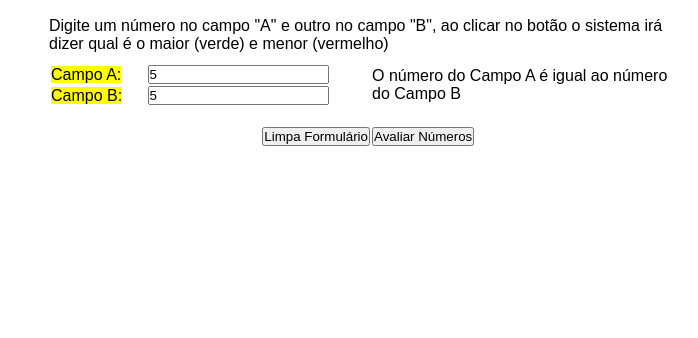
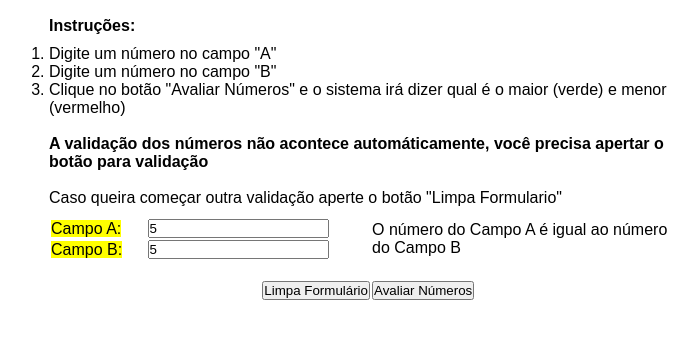
Before and after one commit to jcosilva/curso_ebac_frontend, a plain HTML site: page index.html in a window 1280 px wide. Both pictures are taken after typing "5", "5" into the empty fields and a click on the button "Avaliar Números". Shown: the part 120-458 px from the top of the page, without its empty margins (271-969 px from the left). Drawn offline with Linux system fonts and the light colour scheme.

Commit message:
Correções indicadas pelo professor adicionadas ao código.

```diff
--- a/index.html
+++ b/index.html
@@ -9,7 +9,14 @@
     <body>
         <div class="container">
             <h1>Validação de Números com JavaScript</h1>
-            <p>Digite um número no campo "A" e outro no campo "B", ao clicar no botão o sistema irá dizer qual é o maior (verde) e menor (vermelho)</p>
+            <p><b>Instruções:</b>
+                <ol>
+                    <li>Digite um número no campo "A"</li>
+                    <li>Digite um número no campo "B"</li>
+                    <li>Clique no botão "Avaliar Números" e o sistema irá dizer qual é o maior (verde) e menor (vermelho)</li>
+                </ol><br>
+            <b>A validação dos números não acontece automáticamente, você precisa apertar o botão para validação</b><br><br>
+            Caso queira começar outra validação aperte o botão "Limpa Formulario"</p>
             <form id="form_numeros">
                 <table>
                     <tr>
--- a/main.js
+++ b/main.js
@@ -3,8 +3,8 @@ const form_numeros = document.getElementById('form_numeros');
 form_numeros.addEventListener('submit', function(e) {
     e.preventDefault();
 
-    let CampoA = document.getElementById('CampoA').value;
-    let CampoB = document.getElementById('CampoB').value;
+    let CampoA = parseFloat(document.getElementById('CampoA').value);
+    let CampoB = parseFloat(document.getElementById('CampoB').value);
 
     if (CampoA > CampoB) {
         mensagem.textContent = "O número do Campo A é maior que o número do Campo B";
```
